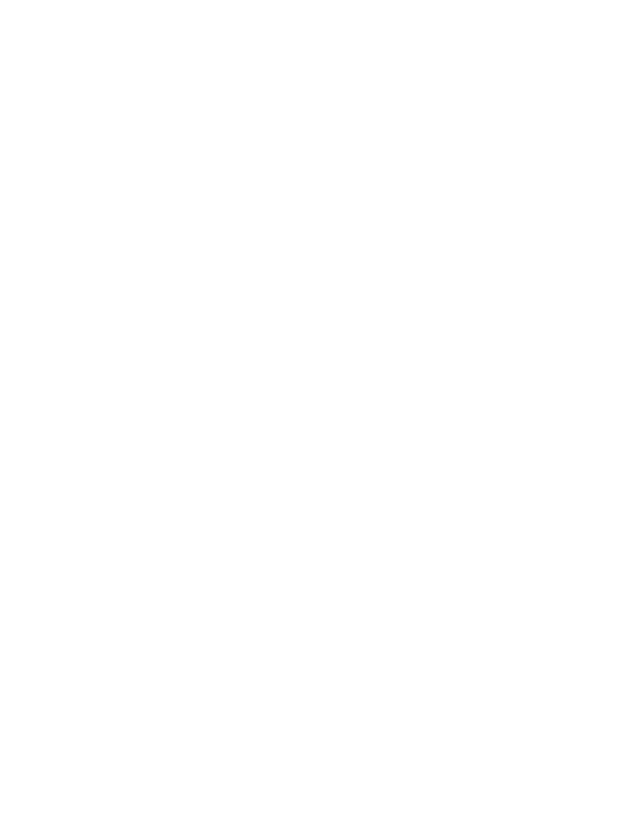
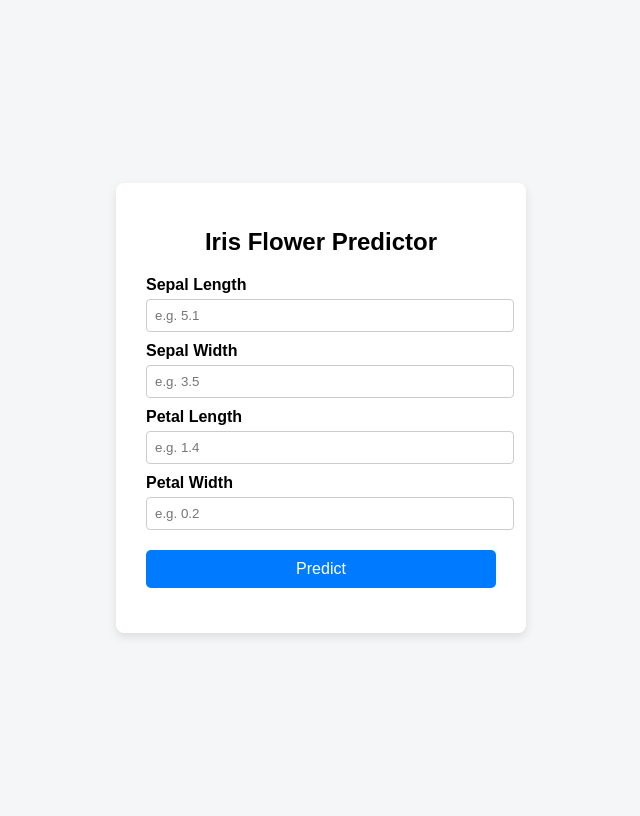
Before and after one commit to Vamsi1493/End-to-End_IrisData, a Flask app: page / in a window 1280 px wide. Before the commit the part shown is empty. Shown: the whole page, without its empty margins (319-959 px from the left). Run offline with Flask 3, Linux system fonts and the light colour scheme; parts of the project's set-up code (start-up, migrations or seed data) failed here and were passed over.

Commit message:
Update index.html

```diff
--- a/templates/index.html
+++ b/templates/index.html
@@ -1,12 +1,125 @@
+<!DOCTYPE html>
+<html lang="en">
+<head>
+    <meta charset="UTF-8">
+    <title>Iris Flower Predictor</title>
+
+    <style>
+        body {
+            font-family: Arial, sans-serif;
+            background: #f4f6f8;
+            display: flex;
+            justify-content: center;
+            align-items: center;
+            height: 100vh;
+        }
+
+        .card {
+            background: #ffffff;
+            padding: 25px 30px;
+            border-radius: 8px;
+            width: 350px;
+            box-shadow: 0 4px 10px rgba(0,0,0,0.1);
+        }
+
+        h2 {
+            text-align: center;
+            margin-bottom: 20px;
+        }
+
+        label {
+            font-weight: bold;
+            display: block;
+            margin-top: 10px;
+        }
+
+        input {
+            width: 100%;
+            padding: 8px;
+            margin-top: 5px;
+            border-radius: 4px;
+            border: 1px solid #ccc;
+        }
+
+        button {
+            margin-top: 20px;
+            width: 100%;
+            padding: 10px;
+            background-color: #007bff;
+            color: #fff;
+            border: none;
+            border-radius: 5px;
+            font-size: 16px;
+            cursor: pointer;
+        }
+
+        button:hover {
+            background-color: #0056b3;
+        }
+
+        .result {
+            margin-top: 20px;
+            text-align: center;
+            font-size: 18px;
+            font-weight: bold;
+            color: #2e7d32;
+        }
+
+        .error {
+            color: red;
+            font-size: 14px;
+            text-align: center;
+            margin-top: 10px;
+        }
+    </style>
+</head>
+<body>
+
+<div class="card">
+    <h2>Iris Flower Predictor</h2>
+
+    <label>Sepal Length</label>
+    <input type="number" step="any" id="sepal_length" placeholder="e.g. 5.1">
+
+    <label>Sepal Width</label>
+    <input type="number" step="any" id="sepal_width" placeholder="e.g. 3.5">
+
+    <label>Petal Length</label>
+    <input type="number" step="any" id="petal_length" placeholder="e.g. 1.4">
+
+    <label>Petal Width</label>
+    <input type="number" step="any" id="petal_width" placeholder="e.g. 0.2">
+
+    <button onclick="predict()">Predict</button>
+
+    <div class="result" id="result"></div>
+    <div class="error" id="error"></div>
+</div>
+
 <script>
-    async function predict() {
-        const data = {
-            sepal_length: parseFloat(document.getElementById("sepal_length").value),
-            sepal_width: parseFloat(document.getElementById("sepal_width").value),
-            petal_length: parseFloat(document.getElementById("petal_length").value),
-            petal_width: parseFloat(document.getElementById("petal_width").value)
-        };
+async function predict() {
 
+    document.getElementById("result").innerText = "";
+    document.getElementById("error").innerText = "";
+
+    const sepal_length = document.getElementById("sepal_length").value;
+    const sepal_width = document.getElementById("sepal_width").value;
+    const petal_length = document.getElementById("petal_length").value;
+    const petal_width = document.getElementById("petal_width").value;
+
+    if (!sepal_length || !sepal_width || !petal_length || !petal_width) {
+        document.getElementById("error").innerText = "Please fill all fields.";
+        return;
+    }
+
+    const data = {
+        sepal_length: parseFloat(sepal_length),
+        sepal_width: parseFloat(sepal_width),
+        petal_length: parseFloat(petal_length),
+        petal_width: parseFloat(petal_width)
+    };
+
+    try {
         const response = await fetch("/predict", {
             method: "POST",
             headers: {
@@ -15,8 +128,21 @@
             body: JSON.stringify(data)
         });
 
+        if (!response.ok) {
+            throw new Error("Server error");
+        }
+
         const result = await response.json();
+
         document.getElementById("result").innerText =
             "Predicted Class: " + result.prediction;
+
+    } catch (error) {
+        document.getElementById("error").innerText =
+            "Error connecting to server. Check backend logs.";
     }
+}
 </script>
+
+</body>
+</html>
```
